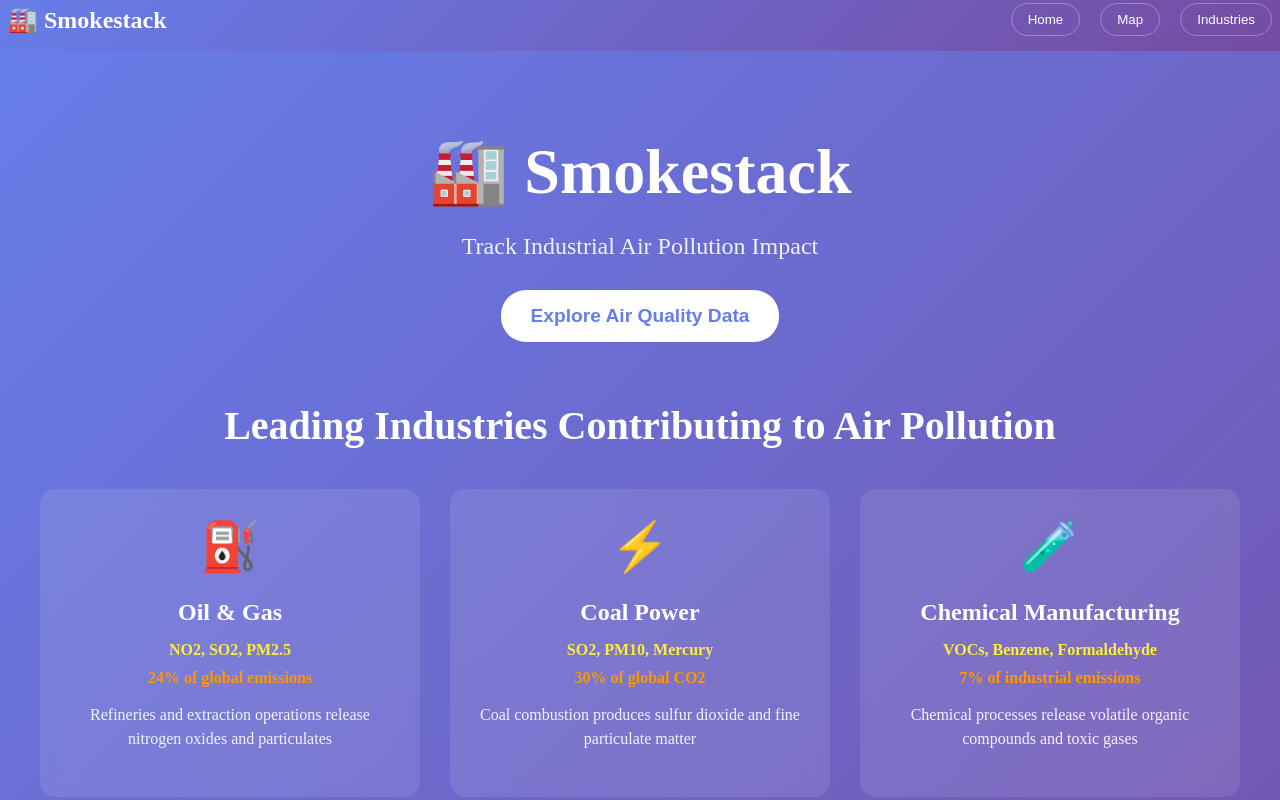
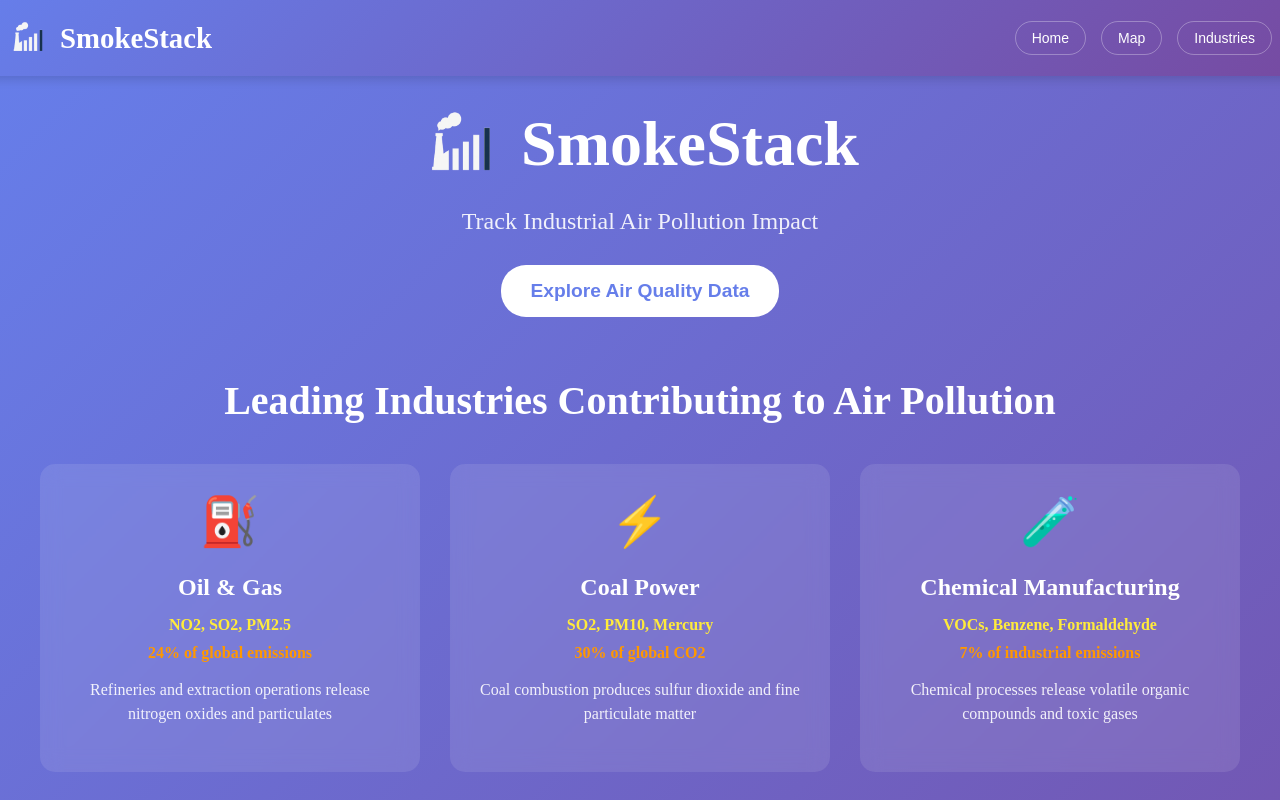
Before and after one commit to HaydenMercier/ACUAirAwareHackathon, a React (Create React App) app in the folder frontend/: page / in a window 1280 px wide. Shown: the top 800 px of the page. Built offline with nearby package versions, Linux system fonts and the light colour scheme; no server answers.

Commit message:
converted to EU for consitency

```diff
--- a/frontend/src/components/AQILegend.js
+++ b/frontend/src/components/AQILegend.js
@@ -2,16 +2,17 @@ import React from 'react';
 
 const AQILegend = () => {
   const levels = [
-    { range: '0-50', level: 'Good', color: '#00e400', description: 'Air quality is satisfactory' },
-    { range: '51-100', level: 'Moderate', color: '#ffff00', description: 'Acceptable for most people' },
-    { range: '101-150', level: 'Unhealthy for Sensitive', color: '#ff7e00', description: 'Children, elderly, and people with heart/lung conditions should limit outdoor activities' },
-    { range: '151-200', level: 'Unhealthy', color: '#ff0000', description: 'Everyone may experience problems' },
-    { range: '201+', level: 'Very Unhealthy', color: '#8f3f97', description: 'Health alert for everyone' },
+    { range: '1', level: 'Very Good', color: '#00e400', description: 'Air quality is excellent' },
+    { range: '2', level: 'Good', color: '#ffff00', description: 'Air quality is satisfactory' },
+    { range: '3', level: 'Fair', color: '#ff7e00', description: 'Moderate air quality, sensitive people may experience minor issues' },
+    { range: '4', level: 'Poor', color: '#ff0000', description: 'Poor air quality, health effects for sensitive groups' },
+    { range: '5', level: 'Very Poor', color: '#8f3f97', description: 'Very poor air quality, health effects for everyone' },
   ];
 
   return (
     <div className="aqi-legend">
-      <h4>🌡️ AQI Scale</h4>
+      <h4>🇪🇺 EU Air Quality Index</h4>
+      <div className="aqi-standard">European Environment Agency Standard</div>
       {levels.map((level, index) => (
         <div key={index} className="legend-item">
           <div
--- a/frontend/src/components/Dashboard.js
+++ b/frontend/src/components/Dashboard.js
@@ -34,20 +34,26 @@ const Dashboard = ({ airQualityData, loading, location, industries, onLocationSe
 
   const getAQILevel = (aqi) => {
     if (!aqi) return 'Unknown';
-    if (aqi <= 50) return 'Good';
-    if (aqi <= 100) return 'Moderate';
-    if (aqi <= 150) return 'Unhealthy for Sensitive';
-    if (aqi <= 200) return 'Unhealthy';
-    return 'Very Unhealthy';
+    switch(aqi) {
+      case 1: return 'Very Good';
+      case 2: return 'Good';
+      case 3: return 'Fair';
+      case 4: return 'Poor';
+      case 5: return 'Very Poor';
+      default: return 'Unknown';
+    }
   };
 
   const getAQIColor = (aqi) => {
     if (!aqi) return '#gray';
-    if (aqi <= 50) return '#00e400';
-    if (aqi <= 100) return '#ffff00';
-    if (aqi <= 150) return '#ff7e00';
-    if (aqi <= 200) return '#ff0000';
-    return '#8f3f97';
+    switch(aqi) {
+      case 1: return '#00e400';
+      case 2: return '#ffff00';
+      case 3: return '#ff7e00';
+      case 4: return '#ff0000';
+      case 5: return '#8f3f97';
+      default: return '#gray';
+    }
   };
 
 
@@ -77,9 +83,10 @@ const Dashboard = ({ airQualityData, loading, location, industries, onLocationSe
           <div>
             <div className="metric-cards">
               <div className="metric-card" style={{ borderLeft: `4px solid ${getAQIColor(airQualityData?.aqi)}` }}>
-                <h4>AQI</h4>
+                <h4>EU AQI</h4>
                 <span className="value">{airQualityData?.aqi || 'N/A'}</span>
                 <span className="level">{getAQILevel(airQualityData?.aqi)}</span>
+                <div className="aqi-standard-note">European Standard (1-5)</div>
               </div>
               <div className="metric-card">
                 <h4>PM2.5</h4>
--- a/frontend/src/components/HomePage.js
+++ b/frontend/src/components/HomePage.js
@@ -1,5 +1,6 @@
 import React from 'react';
 import ContactFooter from './ContactFooter';
+import smokestackIcon from '../icons/smokestackiconwhitenotext.png';
 
 const HomePage = ({ onEnterApp }) => {
   const leadingIndustries = [
@@ -30,13 +31,30 @@ const HomePage = ({ onEnterApp }) => {
       pollution: 'PM2.5, CO, Heavy Metals',
       impact: '11% of industrial emissions',
       description: 'Smelting and processing release carbon monoxide and metal particulates'
+    },
+    {
+      name: 'Agriculture',
+      icon: '🌾',
+      pollution: 'NH3, Pesticides, PM10',
+      impact: '14% of air pollution sources',
+      description: 'Livestock farming and crop production release ammonia and particulate matter'
+    },
+    {
+      name: 'Mining',
+      icon: '⛏️',
+      pollution: 'PM10, Heavy Metals, SO2',
+      impact: '8% of industrial emissions',
+      description: 'Extraction and processing operations release dust and toxic compounds'
     }
   ];
 
   return (
     <div className="home-page">
       <div className="hero-section">
-        <h1>🏭 Smokestack</h1>
+        <div className="hero-title">
+          <img src={smokestackIcon} alt="SmokeStack" className="hero-icon" />
+          <h1>SmokeStack</h1>
+        </div>
         <p className="tagline">Track Industrial Air Pollution Impact</p>
         <button className="enter-app-btn" onClick={onEnterApp}>
           Explore Air Quality Data
--- a/frontend/src/components/MapView.js
+++ b/frontend/src/components/MapView.js
@@ -76,11 +76,26 @@ const MapView = ({ selectedLocation, onLocationSelect, airQualityData, activeHea
 
   const getAQIColor = (aqi) => {
     if (!aqi) return '#gray';
-    if (aqi <= 50) return '#00e400';
-    if (aqi <= 100) return '#ffff00';
-    if (aqi <= 150) return '#ff7e00';
-    if (aqi <= 200) return '#ff0000';
-    return '#8f3f97';
+    switch(aqi) {
+      case 1: return '#00e400';
+      case 2: return '#ffff00';
+      case 3: return '#ff7e00';
+      case 4: return '#ff0000';
+      case 5: return '#8f3f97';
+      default: return '#gray';
+    }
+  };
+
+  const getAQILevel = (aqi) => {
+    if (!aqi) return 'Unknown';
+    switch(aqi) {
+      case 1: return 'Very Good';
+      case 2: return 'Good';
+      case 3: return 'Fair';
+      case 4: return 'Poor';
+      case 5: return 'Very Poor';
+      default: return 'Unknown';
+    }
   };
 
 
@@ -125,7 +140,8 @@ const MapView = ({ selectedLocation, onLocationSelect, airQualityData, activeHea
               </div>
 
               <div className="aqi-info">
-                <strong>Air Quality Index: {airQualityData?.aqi || 'Loading...'}</strong>
+                <strong>EU Air Quality Index: {airQualityData?.aqi || 'Loading...'}</strong>
+                <div className="aqi-level">{getAQILevel(airQualityData?.aqi)}</div>
                 <div className="aqi-indicator" style={{
                   width: '100%',
                   height: '8px',
@@ -139,6 +155,7 @@ const MapView = ({ selectedLocation, onLocationSelect, airQualityData, activeHea
                     <div>NO2: {airQualityData.components.no2?.toFixed(1)} μg/m³</div>
                   </div>
                 )}
+                <div className="aqi-standard-small">European Standard (1-5)</div>
               </div>
 
               {getTopIndustries().length > 0 && (
--- a/frontend/src/components/Navbar.js
+++ b/frontend/src/components/Navbar.js
@@ -1,17 +1,19 @@
 import React from 'react';
+import smokestackIcon from '../icons/smokestackiconwhitenotext.png';
 
 const Navbar = ({ onNavigateHome, onNavigateMap, onNavigateIndustries }) => {
   return (
-    <nav className="navbar">
+    <nav className="header-nav">
       <div className="nav-content">
-        <div className="nav-brand" onClick={onNavigateHome}>
-          🏭 Smokestack
+        <div className="nav-logo" onClick={onNavigateHome}>
+          <img src={smokestackIcon} alt="SmokeStack" className="nav-icon" />
+          <span className="nav-title">SmokeStack</span>
         </div>
 
-        <div className="nav-links">
-          <button onClick={onNavigateHome} className="nav-link">Home</button>
-          <button onClick={onNavigateMap} className="nav-link">Map</button>
-          <button onClick={onNavigateIndustries} className="nav-link">Industries</button>
+        <div className="nav-buttons">
+          <button onClick={onNavigateHome} className="nav-btn">Home</button>
+          <button onClick={onNavigateMap} className="nav-btn">Map</button>
+          <button onClick={onNavigateIndustries} className="nav-btn">Industries</button>
         </div>
       </div>
     </nav>
--- a/frontend/src/styles/App.css
+++ b/frontend/src/styles/App.css
@@ -5,13 +5,16 @@
   font-family: -apple-system, BlinkMacSystemFont, 'Segoe UI', Roboto, sans-serif;
 }
 
-/* Navbar Styles */
-.navbar {
+/* Header Navigation */
+.header-nav {
   background: linear-gradient(135deg, #667eea 0%, #764ba2 100%);
   color: white;
-  padding: 15px 0;
+  padding: 18px 0;
   margin: -20px -20px 20px -20px;
-  box-shadow: 0 2px 8px rgba(0,0,0,0.1);
+  box-shadow: 0 3px 10px rgba(0,0,0,0.15);
+  position: sticky;
+  top: 0;
+  z-index: 1000;
 }
 
 .nav-content {
@@ -23,18 +26,35 @@
   justify-content: space-between;
 }
 
-.nav-brand {
-  font-size: 1.5em;
-  font-weight: bold;
+.nav-logo {
   cursor: pointer;
+  display: flex;
+  align-items: center;
+  gap: 12px;
 }
 
-.nav-links {
-  display: flex;
-  gap: 20px;
+.nav-icon {
+  height: 40px;
+  width: auto;
+  transition: transform 0.2s;
 }
 
-.nav-link {
+.nav-icon:hover {
+  transform: scale(1.1);
+}
+
+.nav-title {
+  font-size: 1.8em;
+  font-weight: bold;
+  color: white;
+}
+
+.nav-buttons {
+  display: flex;
+  gap: 15px;
+}
+
+.nav-btn {
   background: none;
   border: 1px solid rgba(255,255,255,0.3);
   color: white;
@@ -42,11 +62,14 @@
   border-radius: 20px;
   cursor: pointer;
   transition: all 0.2s;
+  font-size: 14px;
+  font-weight: 500;
 }
 
-.nav-link:hover {
+.nav-btn:hover {
   background: rgba(255,255,255,0.2);
   border-color: white;
+  transform: translateY(-1px);
 }
 
 
@@ -234,9 +257,22 @@ main {
   margin-bottom: 60px;
 }
 
+.hero-title {
+  display: flex;
+  align-items: center;
+  justify-content: center;
+  gap: 20px;
+  margin-bottom: 20px;
+}
+
+.hero-icon {
+  height: 80px;
+  width: auto;
+}
+
 .hero-section h1 {
   font-size: 4em;
-  margin-bottom: 20px;
+  margin: 0;
 }
 
 .tagline {
@@ -538,6 +574,35 @@ main {
   background: #f8d7da;
   color: #721c24;
   border: 1px solid #f5c6cb;
+}
+
+/* AQI Standard Indicators */
+.aqi-standard {
+  font-size: 0.8em;
+  color: #666;
+  margin-bottom: 10px;
+  font-style: italic;
+}
+
+.aqi-standard-note {
+  font-size: 0.7em;
+  color: #888;
+  margin-top: 4px;
+  font-style: italic;
+}
+
+.aqi-standard-small {
+  font-size: 0.65em;
+  color: #999;
+  margin-top: 6px;
+  font-style: italic;
+}
+
+.aqi-level {
+  font-size: 0.9em;
+  color: #555;
+  margin: 2px 0;
+  font-weight: 500;
 }
 
 /* Error Banner */
```
Also changed, not shown: frontend/src/icons/smokestackiconwhite.png (added), frontend/src/icons/smokestackiconwhitenotext.png (added).
